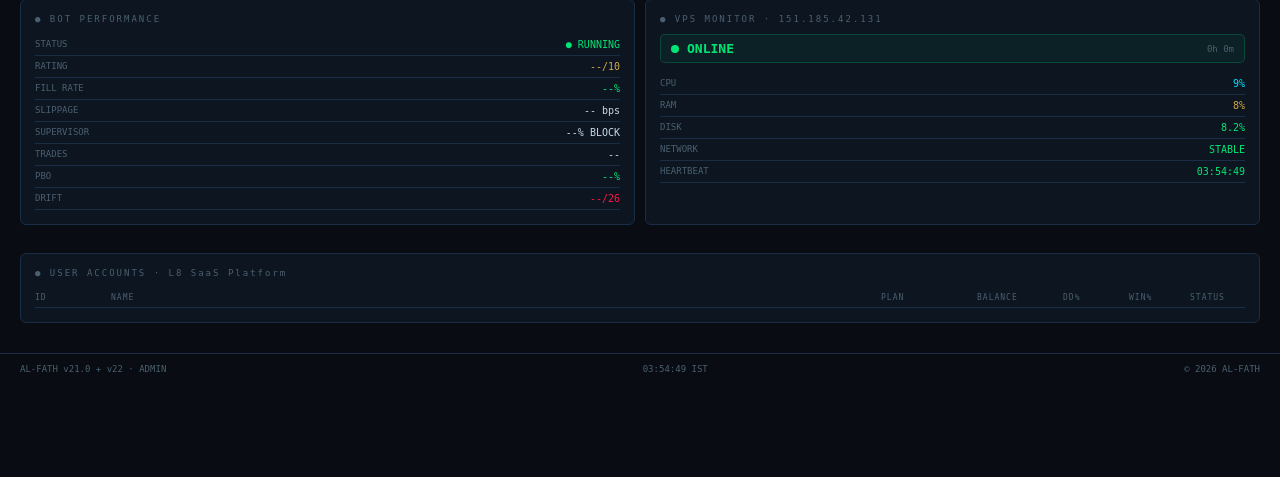
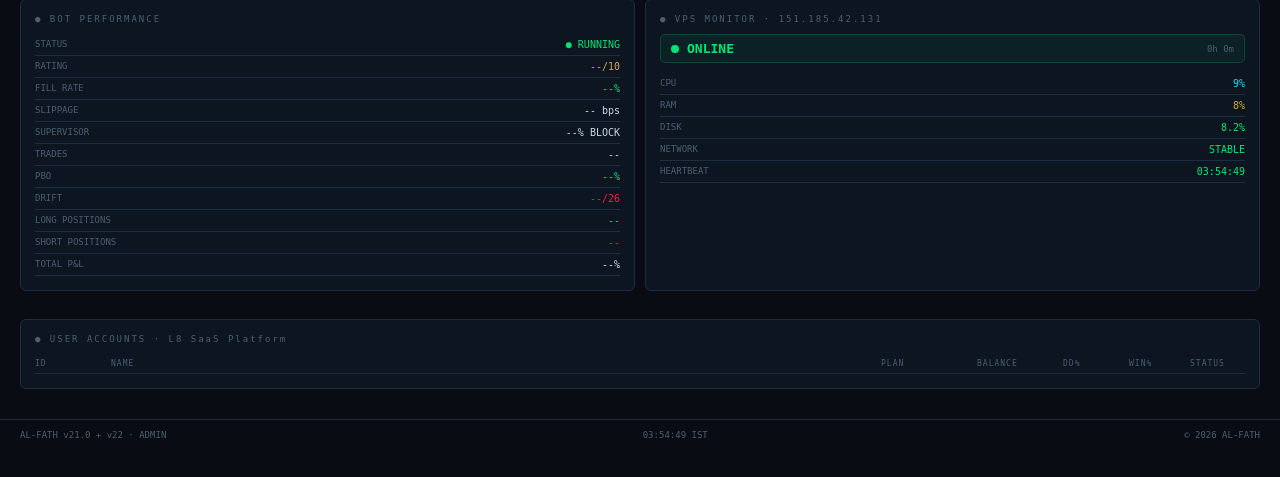
Before and after one commit to shahnawaz11450-eng/trading-bot, a Flask app: template templates/admin.html in a window 1280 px wide. Shown: the part 162-639 px from the top of the page. Run offline with Flask 3, Linux system fonts and the light colour scheme; the template is opened without the code that fills it, so the values that code supplies are empty.

Commit message:
Add LONG/SHORT position counts and total P&L display to admin and user dashboards

```diff
--- a/app.py
+++ b/app.py
@@ -127,6 +127,11 @@
             'pbo_supervised': data.get('pbo_supervised_pct', 0),
             'drifted_count': data.get('drifted_count', 0),
             'drifted_total': data.get('drifted_total', 0),
+            'long_count': data.get('long_count', 0),
+            'short_count': data.get('short_count', 0),
+            'total_pnl_pct': data.get('total_pnl_pct', 0),
+            'long_pnl_pct': data.get('long_pnl_pct', 0),
+            'short_pnl_pct': data.get('short_pnl_pct', 0),
             'bot_mode': data.get('bot_mode', 'RESEARCH_BACKTEST_ONLY'),
             'live_trading': data.get('live_trading', False),
             'last_run_utc': data.get('last_run_utc', ''),
--- a/templates/admin.html
+++ b/templates/admin.html
@@ -67,6 +67,9 @@
     <div class="srow"><span class="sl">TRADES</span><span id="tradecount">--</span></div>
     <div class="srow"><span class="sl">PBO</span><span class="green" id="pbo">--%</span></div>
     <div class="srow"><span class="sl">DRIFT</span><span class="red" id="drift">--/26</span></div>
+    <div class="srow"><span class="sl">LONG POSITIONS</span><span class="green" id="longcount">--</span></div>
+    <div class="srow"><span class="sl">SHORT POSITIONS</span><span class="red" id="shortcount">--</span></div>
+    <div class="srow"><span class="sl">TOTAL P&amp;L</span><span id="totalpnl">--%</span></div>
   </div>
   <div class="panel">
     <div class="ptitle">● VPS MONITOR · 151.185.42.131</div>
@@ -123,6 +126,13 @@
     document.getElementById('tradecount').textContent = (d.trade_count!==undefined ? d.trade_count.toLocaleString('en-US') : '--');
     document.getElementById('pbo').textContent = (d.pbo_supervised!==undefined ? d.pbo_supervised.toFixed(2) : '--')+'%';
     document.getElementById('drift').textContent = (d.drifted_count!==undefined ? d.drifted_count+'/'+d.drifted_total : '--/26');
+    document.getElementById('longcount').textContent = (d.long_count!==undefined ? d.long_count.toLocaleString('en-US') : '--');
+    document.getElementById('shortcount').textContent = (d.short_count!==undefined ? d.short_count.toLocaleString('en-US') : '--');
+    if (d.total_pnl_pct!==undefined) {
+      const pnlEl = document.getElementById('totalpnl');
+      pnlEl.textContent = (d.total_pnl_pct>=0?'+':'')+d.total_pnl_pct.toFixed(2)+'%';
+      pnlEl.className = d.total_pnl_pct>=0 ? 'green' : 'red';
+    }
   }catch(e){}
 }
 async function fetchP(){
```
Also changed, not shown: bot_runner.py (+27 -0 lines), templates/dashboard.html (+10 -0 lines).
